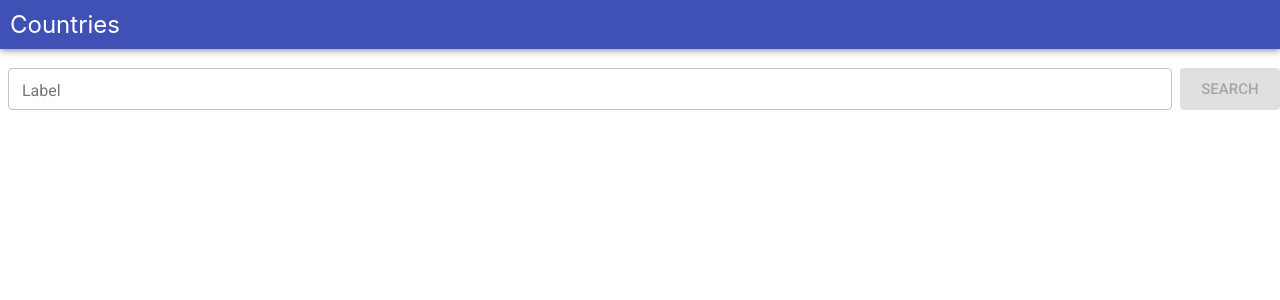
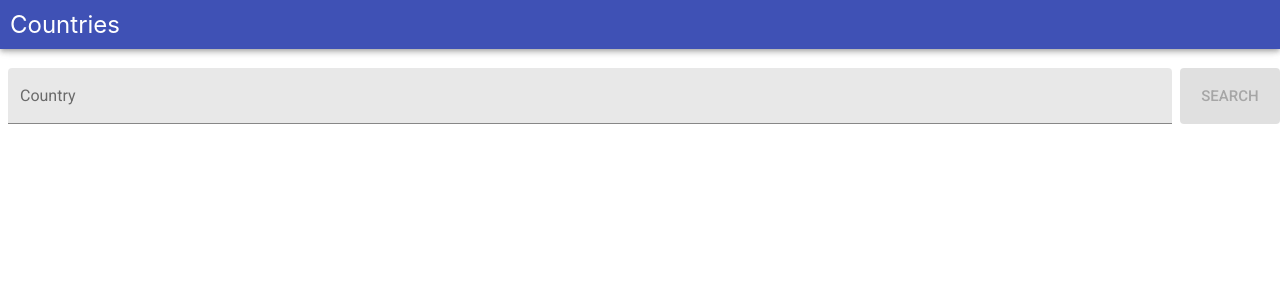
Before and after one commit to saivikas7875/applications-playground, a React (Create React App) app: page / in a window 1280 px wide. Shown: the top 300 px of the page. Built offline with nearby package versions, Linux system fonts and the light colour scheme.

Commit message:
validate country input

```diff
--- a/src/body/Countries.scss
+++ b/src/body/Countries.scss
@@ -5,13 +5,7 @@
 }
 
 .country-search {
-    label {
-        top: -5px;
-    }
 
-    input {
-        padding: 11.5px 14.5px;
-    }
 }
 
 .search-container {
@@ -20,6 +14,5 @@
 }
 
 .search-button {
-    margin-left: 10px;
-    color: blueviolet;
+    padding: 15px 24px !important;
 }
--- a/src/body/countries-selector.js
+++ b/src/body/countries-selector.js
@@ -1,11 +1,17 @@
 import React from 'react';
 
 export const CountriesSelector = props => {
+    const shouldRenderList = Array.isArray(props.countries) && props.countries.length > 1;
+
     return (
-        <ul>
-            {Array.isArray(props.countries) && props.countries.map(country => {
-                return <li key={country.name}>{country.name}</li>;
-            })}
-        </ul>
+        shouldRenderList &&
+        <div className='countries-selector'>
+            <span>`There are multiple countries with the keyword <strong>{props.countryInput}</strong>. Select one to view more information`</span>
+            <ul>
+                {props.countries.map(country => {
+                    return <li key={country.name} onClick={() => props.selectCountry(country)}>{country.name}</li>;
+                })}
+            </ul>
+        </div>
     );
 };
--- a/src/body/countries.js
+++ b/src/body/countries.js
@@ -10,11 +10,20 @@ export const Countries = () => {
     const [countryInput, setCountryInput] = useState('');
     const [countryUrl, setCountryUrl] = useState('');
     const [countries, setCountries] = useState([]);
+    const [country, setCountry] = useState({});
+    const [error, setError] = useState('');
 
     useEffect(() => {
         const getCountry = async () => {
             const list = await fetchCountry(countryUrl);
-            setCountries(list);
+
+            if (list.length > 1) {
+                setCountries(list);
+            } else if (list.length === 1) {
+                setCountry(list[0]);
+            } else if (list.length === 0) {
+                setError(`No Countries found for with the name ${countryInput}`);
+            }
         };
 
         getCountry();
@@ -24,10 +33,20 @@ export const Countries = () => {
         <div className="countries-container">
             <CountrySearch
                 country={countryInput}
-                inputChange={event => setCountryInput(event.target.value)}
+                inputChange={event => {
+                    setCountryInput(event.target.value);
+                    setCountry({});
+                    setCountries([]);
+                }}
                 onSearch={() => setCountryUrl(getCountryUrl(countryInput))}
             />
-            <CountriesSelector countries={countries}/>
+            <CountriesSelector
+                countryInput={countryInput}
+                countries={countries}
+                selectCountry={country => setCountry(country)}
+             />
+            {country.name !== '' && country.name}
+            {error !== '' && error}
         </div>
     );
 };
--- a/src/body/country-search.js
+++ b/src/body/country-search.js
@@ -3,7 +3,20 @@ import TextField from '@material-ui/core/TextField';
 import Button from '@material-ui/core/Button';
 import React from 'react';
 
+const stringRegex = /[A-Za-z].*/;
+
 export const CountrySearch = props => {
+    const onKeyPress = event => {
+        if (event.charCode === 13 && props.country !== '') {
+            event.preventDefault();
+            props.onSearch(props.country);
+        }
+    }
+
+    const showError = props.country !== '' && !stringRegex.test(props.country);
+
+    const label = showError ? 'In valid input' : 'Country';
+
     return (
         <div className="search-container">
             <TextField
@@ -11,21 +24,24 @@ export const CountrySearch = props => {
                 classes={{
                     root: 'country-search'
                 }}
-                label="Label"
+                label={label}
                 style={{ margin: 8 }}
-                placeholder="Search for a Country"
+                placeholder="Search for a Country by its name"
                 fullWidth
+                error={showError}
                 margin="none"
-                variant="outlined"
+                variant="filled"
+                type="search"
                 value={props.country}
                 onChange={props.inputChange}
+                onKeyPress={onKeyPress}
             />
             <Button
                 color="secondary"
                 classes={{
                     root: 'search-button'
                 }}
-                disabled={props.country === ''}
+                disabled={props.country === '' || showError}
                 onClick={props.onSearch}
                 size="large"
                 variant='contained'
--- /dev/null
+++ b/src/body/country.js
@@ -0,0 +1,6 @@
+
+export const Country = props => {
+    return (
+        props.country.name
+    );
+};
--- a/src/services/countries.js
+++ b/src/services/countries.js
@@ -6,4 +6,10 @@ export const fetchAllCountries = async () => {
     return getData(endPoint);
 };
 
-export const fetchCountry = countryUrl => getData(countryUrl);
+export const fetchCountry = countryUrl => {
+    try {
+        return getData(countryUrl);
+    } catch (error) {
+        return error;
+    }
+}
```
